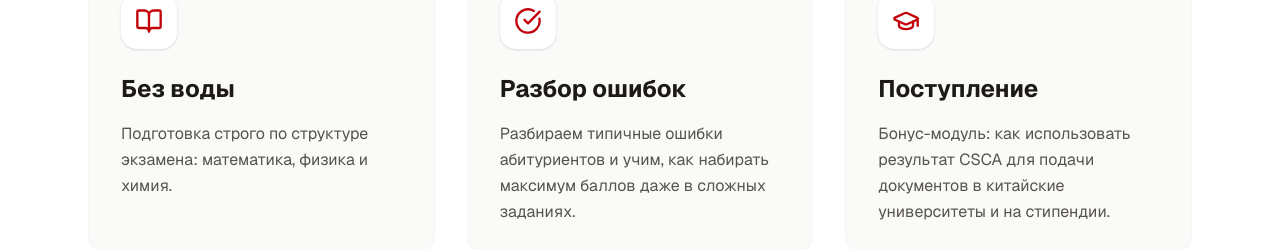
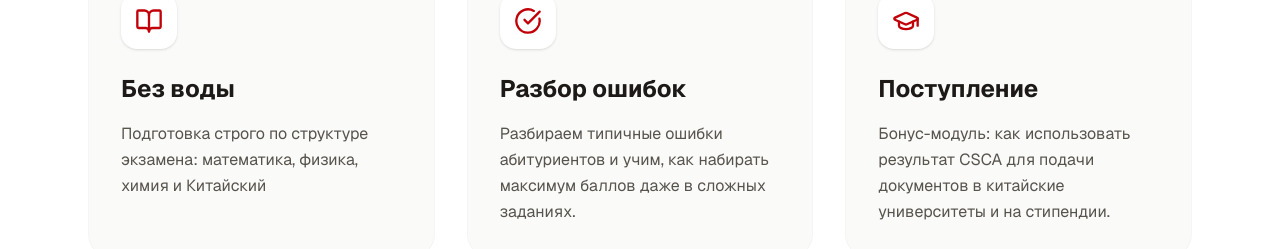
Before and after one commit to victorfomich/csca, a Next.js app: page / in a window 1280 px wide. Shown: the part 1080-1329 px from the top of the page. Built offline with nearby package versions, Linux system fonts and the light colour scheme.

Commit message:
add chinese

```diff
--- a/app/page.tsx
+++ b/app/page.tsx
@@ -163,7 +163,7 @@ export default function Home() {
               {
                 icon: BookOpen,
                 title: "Без воды",
-                desc: "Подготовка строго по структуре экзамена: математика, физика и химия."
+                desc: "Подготовка строго по структуре экзамена: математика, физика, химия и Китайский"
               },
               {
                 icon: CheckCircle,
```
